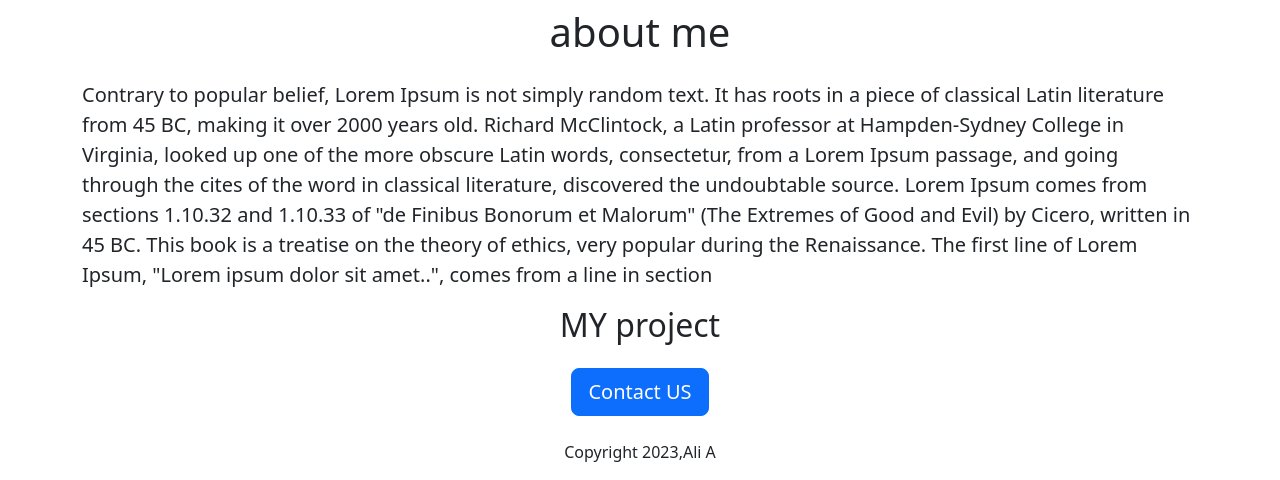
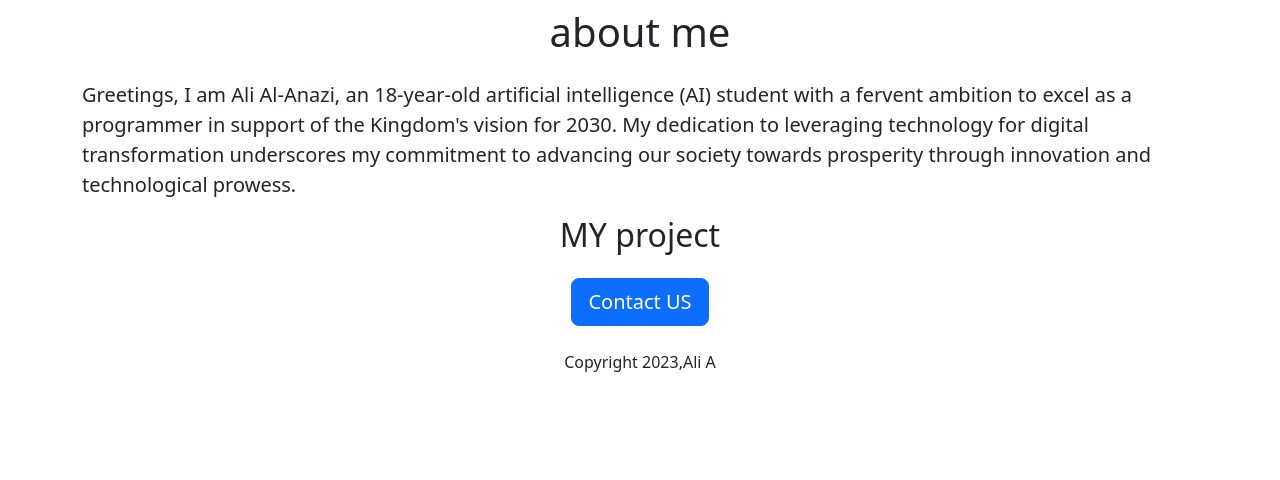
Before and after one commit to AliAlanazii/Ali_Alanazi_Portfolio, a Flask app: template templates/home.html in a window 1280 px wide. Shown: the part 580-1060 px from the top of the page. After the commit the page ends 952 px from the top, so only its background shows below. Run offline with Flask 3, Linux system fonts and the light colour scheme; the template is opened without the code that fills it, so the values that code supplies are empty.

Commit message:
Edit to the project

```diff
--- a/templates/home.html
+++ b/templates/home.html
@@ -9,7 +9,13 @@
                   <h1 class='text-center mt-2 mb-4'> Ali A Area</h1>
                     {%include "banner.html"%}
                   <h1 class="text-center mt-2 mb-4">about me</h1>
-                  <p class="lead">Contrary to popular belief, Lorem Ipsum is not simply random text. It has roots in a piece of classical Latin literature from 45 BC, making it over 2000 years old. Richard McClintock, a Latin professor at Hampden-Sydney College in Virginia, looked up one of the more obscure Latin words, consectetur, from a Lorem Ipsum passage, and going through the cites of the word in classical literature, discovered the undoubtable source. Lorem Ipsum comes from sections 1.10.32 and 1.10.33 of "de Finibus Bonorum et Malorum" (The Extremes of Good and Evil) by Cicero, written in 45 BC. This book is a treatise on the theory of ethics, very popular during the Renaissance. The first line of Lorem Ipsum, "Lorem ipsum dolor sit amet..", comes from a line in section
+                  <p class="lead">
+
+                    Greetings,
+
+                    I am Ali Al-Anazi, an 18-year-old artificial intelligence (AI) student with a fervent ambition to excel as a programmer in support of the Kingdom's vision for 2030. My dedication to leveraging technology for digital transformation underscores my commitment to advancing our society towards prosperity through innovation and technological prowess.
+
+
 
               </p>
 <h2 class = "text-center mt-2 mb-4">MY project</h2>
```
